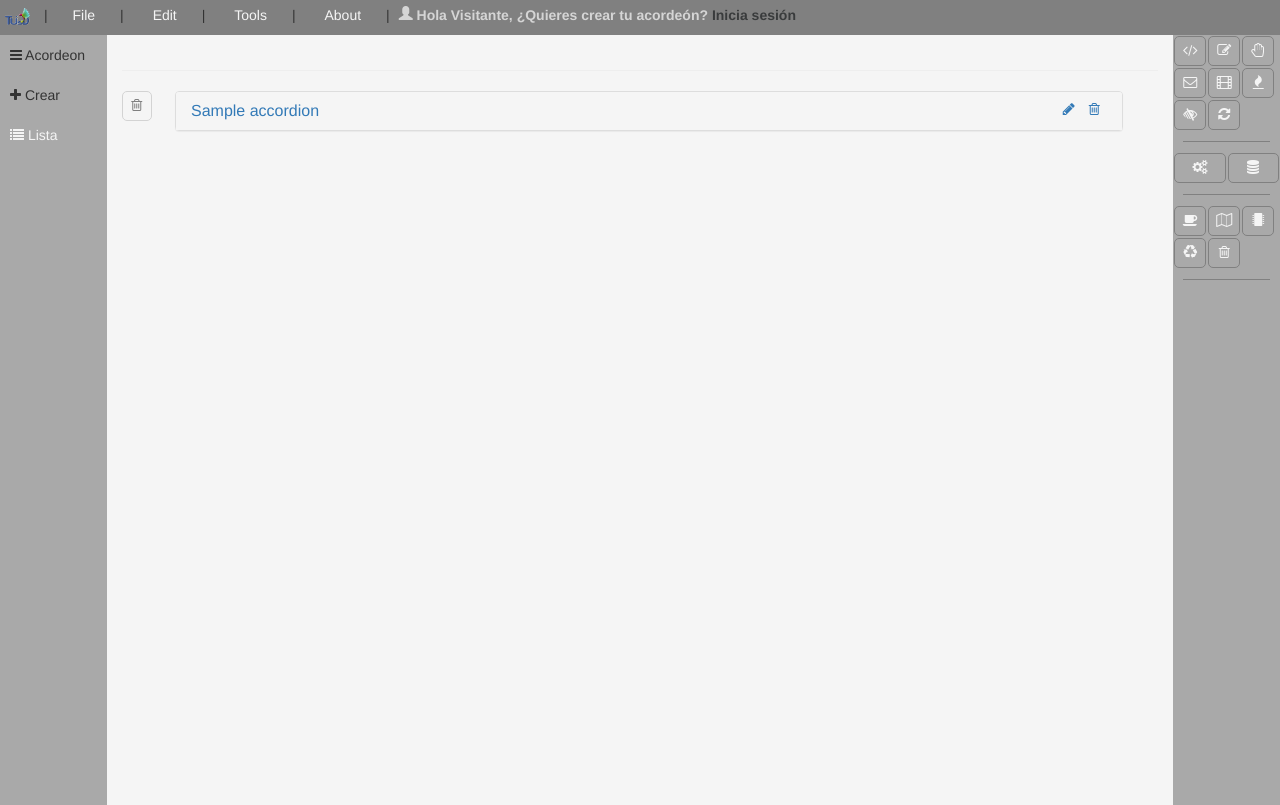
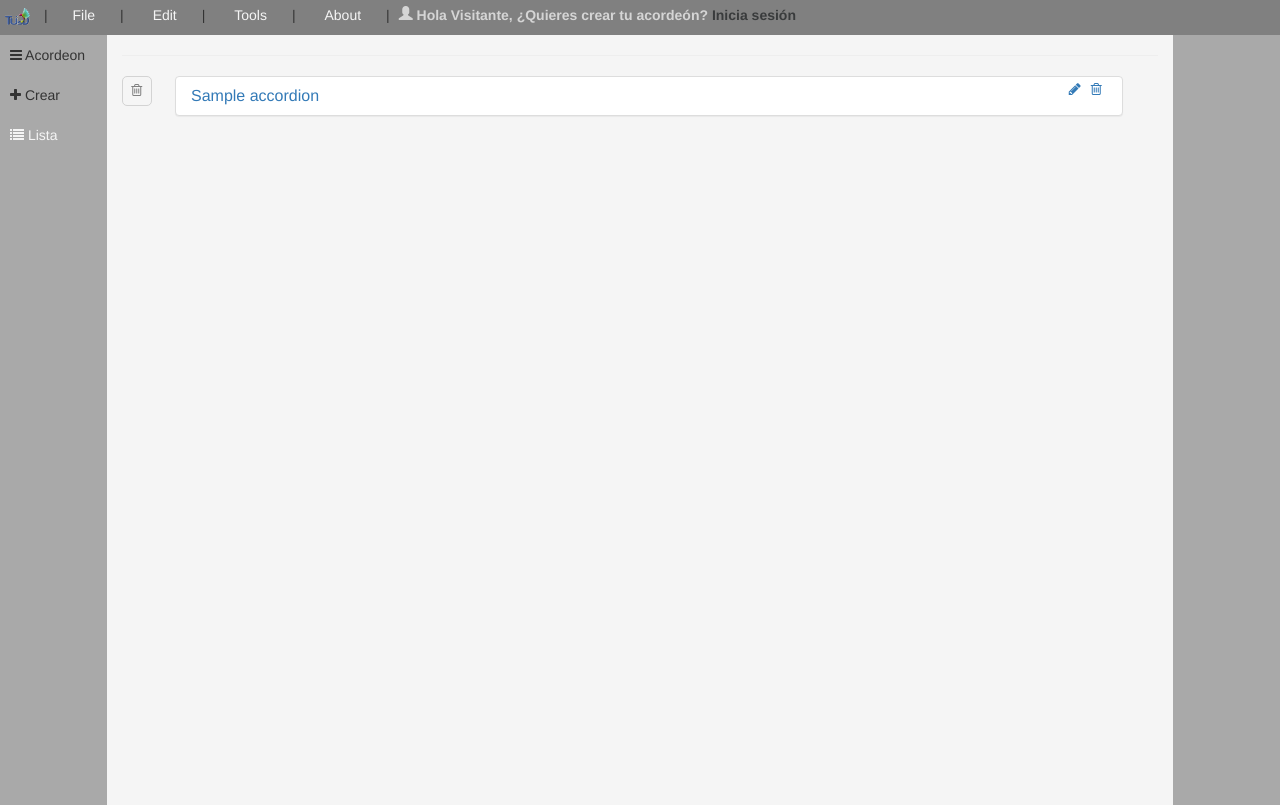
Before and after one commit to PhoenixTmUSB/PTmAcordeon, a Django app: page / in a window 1280 px wide. Run offline with Django 3.2, Linux system fonts and the light colour scheme; tables that the repository leaves empty hold one stand-in row (values such as "Sample post"); some libraries are stand-ins or nearby versions.

Commit message:
Entrega del viernes

```diff
--- a/acordeon/main/models.py
+++ b/acordeon/main/models.py
@@ -7,7 +7,7 @@ from decimal import Decimal
 
 class BaseAccordionManager(models.Manager):
     def get_queryset(self):
-        return super(BaseAccordionManager, self).get_queryset().filter(parent=None)
+        return super(BaseAccordionManager, self).get_queryset().filter(parent=None).order_by('id')
 
 # Abstracción de un proyecto creado por el usuario
 # Un proyecto puede contener distintos patrones / solo 1 de cada 1
@@ -100,5 +100,5 @@ class Accordion(AccordionAbstract):
         return str(self.accordion_id)
 
     def get_child_panels(self):
-        panels = Accordion.all_objects.filter(parent=self.id)
+        panels = Accordion.all_objects.filter(parent=self.id).order_by('id')
         return panels
--- a/acordeon/static/css/styles-accordion.css
+++ b/acordeon/static/css/styles-accordion.css
@@ -15,6 +15,10 @@
     Red hover buttons       #ff6666
 
 */
+.panel{
+    position: relative;
+}
+
 .accordion-options{
     width: 5% !important;
 }
@@ -39,12 +43,13 @@
     margin-top: 6px;
 }
 
-.edit-panel-button{
-    display: inline-block;
-    margin: 0 7px;
+.panel-options{
+    position: absolute;
+    right: 15px;
+    top: 0;
+    margin-top: 5px;
 }
 
-.delete-panel-button{
-    display: inline-block;
-    margin: 0 7px;
+.panel-options a{
+    margin: 0 5px;
 }
--- a/acordeon/static/css/styles.css
+++ b/acordeon/static/css/styles.css
@@ -85,7 +85,6 @@ html,body{
     margin: 15px auto;
 
     height: 90%;
-    overflow-x: scroll;
 }
 
 /* override efrule style to take out the overflow */
--- a/acordeon/templates/accordion.html
+++ b/acordeon/templates/accordion.html
@@ -10,19 +10,20 @@
         <div class="panel-group" id="accordion-{{accordion.get_uuid_as_str}}">
             <div class="panel panel-default" style='width: {{accordion.width}}%;{{accordion.style}}'>
                 <a data-toggle="collapse" data-parent="#accordion-{{accordion.get_uuid_as_str}}" href="#{{accordion.get_uuid_as_str}}">
-                    <div class="panel-heading" role="tab" id="head-{{accordion.get_uuid_as_str}}" style="height: {{ accordion.height }}px">
+                    <div class="panel-heading" role="tab" id="head-{{accordion.get_uuid_as_str}}" style="min-height: {{ accordion.height }}px">
                             <h4 class="panel-title " style="display: inline-block; {{ accordion.title_style }};">
-                                {{ accordion.title | default:"Link collapsable" }}
+                                {{ accordion.title|safe | default:"Link collapsable" }}
                             </h4>
+                    </div>
+                </a>
+                <div class="panel-options">
                     <a href="{% url 'main:accordion-delete' accordion_id=accordion.get_uuid_as_str %}" class="red-hover delete-panel-button pull-right delete-button">
                         <div><i class="fa fa-trash-o" aria-hidden="true"></i></div>
                     </a>
                     <a href="{% url 'main:accordion-edit' accordion_id=accordion.get_uuid_as_str %}" class="blue-hover edit-panel-button pull-right">
                         <div><i class="fa fa-pencil" aria-hidden="true"></i></div>
                     </a>
-
                 </div>
-                </a>
                 <div id="{{accordion.get_uuid_as_str}}" class="panel-collapse collapse" style="{{ accordion.content_style }}">
                     <div class="panel-body">
                         <p> {{ accordion.content|safe | default:"Paragraph" }} </p>
@@ -34,10 +35,13 @@
         {% for child_panel in accordion.get_child_panels %}
             <div class="panel panel-default" style='width: {{child_panel.width}}%;{{child_panel.style}}'>
                 <a data-toggle="collapse" href="#{{ child_panel.get_uuid_as_str }}" data-parent="#accordion-{{accordion.get_uuid_as_str}}">
-                    <div class="panel-heading" style="height: {{ child_panel.height }}px;">
+                    <div class="panel-heading" style="min-height: {{ child_panel.height }}px;">
                         <h4 class="panel-title" style="display: inline-block; {{ child_panel.title_style }};">
-                            {{ child_panel.title | default:"Link collapsable" }}
+                            {{ child_panel.title|safe | default:"Link collapsable" }}
                         </h4>
+                    </div>
+                </a>
+                <div class="panel-options">
                     <a href="{% url 'main:accordion-delete' accordion_id=child_panel.get_uuid_as_str %}" class="red-hover delete-panel-button pull-right delete-button">
                         <div><i class="fa fa-trash-o" aria-hidden="true"></i></div>
                     </a>
@@ -45,7 +49,6 @@
                         <div><i class="fa fa-pencil" aria-hidden="true"></i></div>
                     </a>
                 </div>
-                </a>
                 <div id="{{ child_panel.get_uuid_as_str }}" class="panel-collapse collapse" style="{{ child_panel.content_style }}">
                     <div class="panel-body">
                         <p> {{ child_panel.content|safe | default:"Paragraph" }} </p>
--- a/acordeon/templates/index.html
+++ b/acordeon/templates/index.html
@@ -67,7 +67,7 @@
                     </div>
                 </div>
                 <div class="col-lg-1 col-md-1 col-sm-1 col-xs-1 right-lateral-bar">
-                    <!-- Right nav bar -->
+                    <!-- Right nav bar
                     <div class="some-tools">
                         <div class="bar-tool green-hover"><i class="fa fa-code" aria-hidden="true"></i></div>
                         <div class="bar-tool green-hover"><i class="fa fa-pencil-square-o" aria-hidden="true"></i></div>
@@ -92,6 +92,7 @@
                         <div class="bar-tool red-hover"><i class="fa fa-trash-o" aria-hidden="true"></i></div>
                     </div>
                     <hr>
+                    -->
                 </div>
             </div>
         </div>
--- a/acordeon/templates/list_accordion.html
+++ b/acordeon/templates/list_accordion.html
@@ -12,7 +12,7 @@
 $(document).ready(function () {
     $('.delete-button').click(function(event) {
         event.preventDefault();
-        var opt = confirm("Seguro que quiere eliminar el accordeon seleccionado?");
+        var opt = confirm("Seguro que quiere eliminar el item seleccionado?");
         if (opt){
             location.href = $(this).attr('href');
         }
```
Also changed, not shown: acordeon/templates/accordion_preview.html (+5 -5 lines). Lines whose indentation alone changed are shown as unchanged.
